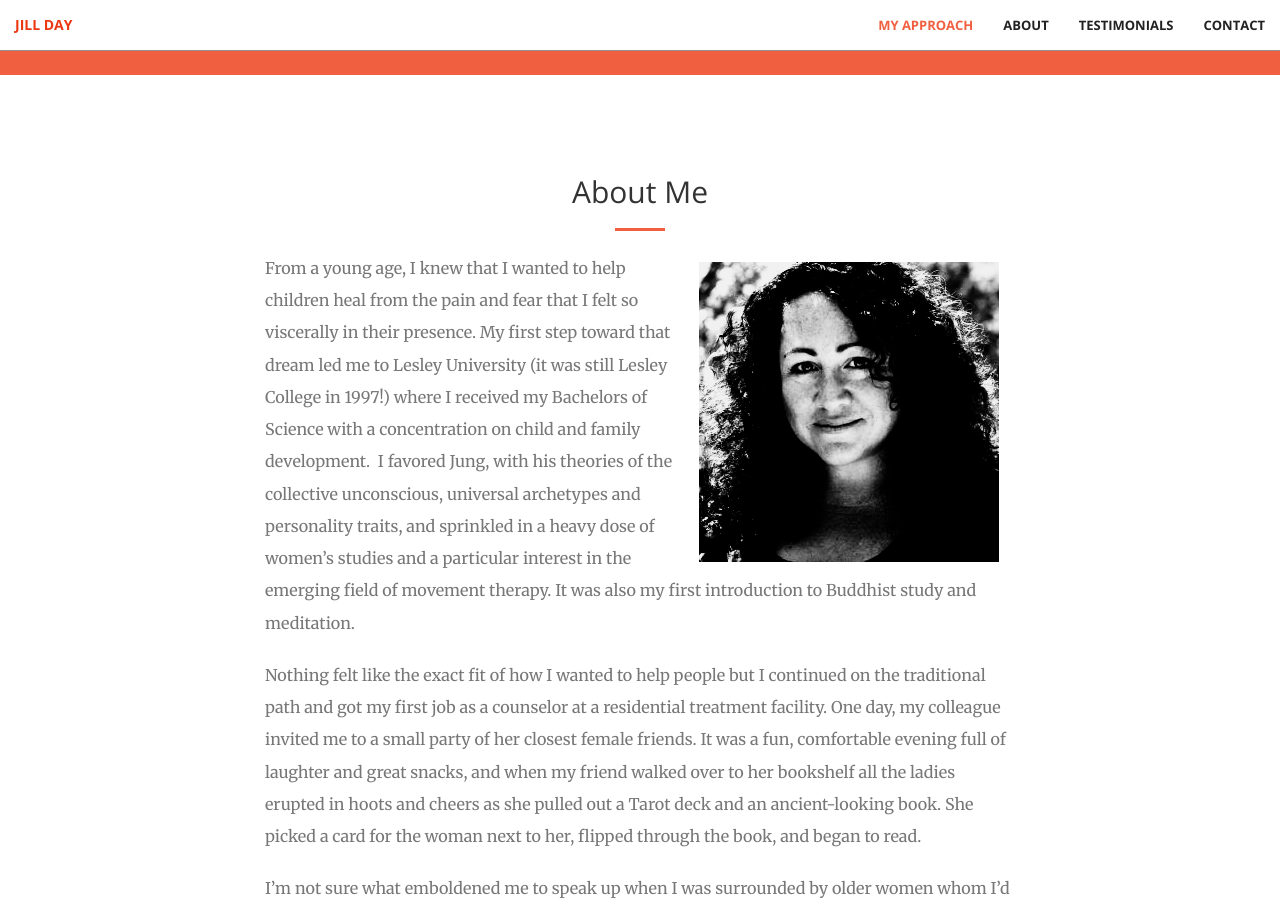
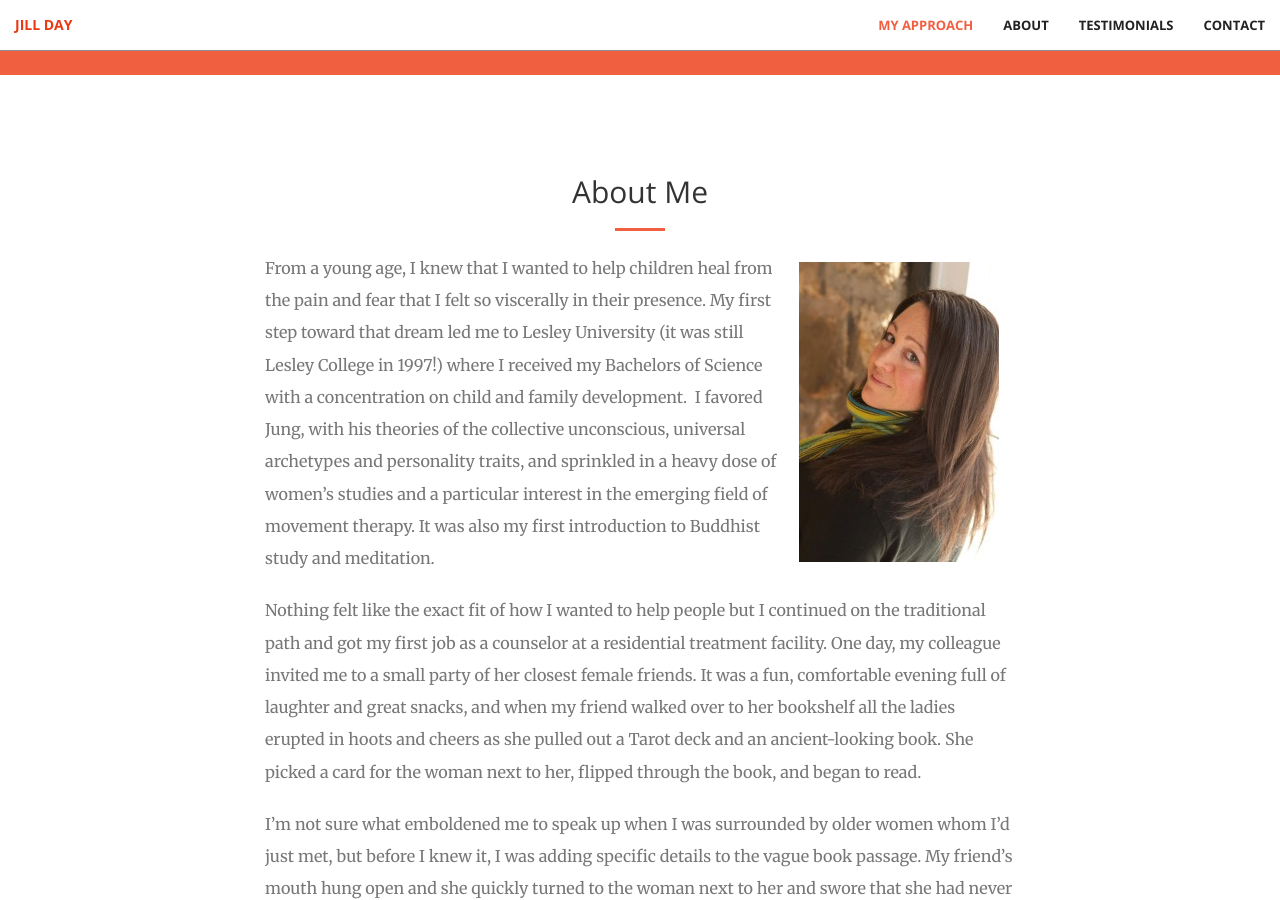
Before and after one commit to audreyshub/jilladay, a Jekyll site: the page built from index.html, in a window 1280 px wide and 900 px high, scrolled down 1566 px. Built offline with Jekyll 4.4.1, drawn with Linux system fonts in a browser that asks for light colours.

Commit message:
change jill photo

```diff
--- a/_includes/about.html
+++ b/_includes/about.html
@@ -12,7 +12,7 @@
                 <!-- <img src="../img/jill-day.jpg" alt="Jill Day photo" style="margin-bottom: 3em"> -->
             </div>
             <div class="col-lg-8 col-lg-offset-2 text-align">
-                <img src="../img/jill-day.jpg" alt="Jill Day photo" align="right" hspace=16 vspace=10 >
+                <img src="../img/jillday.jpg" alt="Jill Day photo" align="right" hspace=16 vspace=10 >
                 <p class="text-muted">From a young age, I knew that I wanted to help children heal from the pain and fear that I felt so viscerally in their presence. My first step toward that dream led me to Lesley University (it was still Lesley College in 1997!) where I received my Bachelors of Science with a concentration on child and family development.  I favored Jung, with his theories of the collective unconscious, universal archetypes and personality traits, and sprinkled in a heavy dose of women’s studies and a particular interest in the emerging field of movement therapy. It was also my first introduction to Buddhist study and meditation.</p>
                 <p class="text-muted">Nothing felt like the exact fit of how I wanted to help people but I continued on the traditional path and got my first job as a counselor at a residential treatment facility.  One day, my colleague invited me to a small party of her closest female friends.  It was a fun, comfortable evening full of laughter and great snacks, and when my friend walked over to her bookshelf all the ladies erupted in hoots and cheers as she pulled out a Tarot deck and an ancient-looking book.  She picked a card for the woman next to her, flipped through the book, and began to read.</p>
                 <p class="text-muted">I’m not sure what emboldened me to speak up when I was surrounded by older women whom I’d just met, but before I knew it, I was adding specific details to the vague book passage. My friend’s mouth hung open and she quickly turned to the woman next to her and swore that she had never talked to me about her personal life. I nodded emphatically that it was true. But then my friend turned to me and questioned how I could possibly know the things I did. I shrugged, suddenly self-conscious, and gave my honest answer—I didn’t know, it was just something that I’d always been able to sense about some people, and didn’t know that it wasn’t the norm.  The rest of the women begged me to pull a card for them and give my impressions. A few years later I decided to get some formal training in Tarot at Regina Russell’s Tea Room.</p>
```
Also changed, not shown: img/jillday.jpg (added), img/leonard-laub-small.jpg (deleted).
